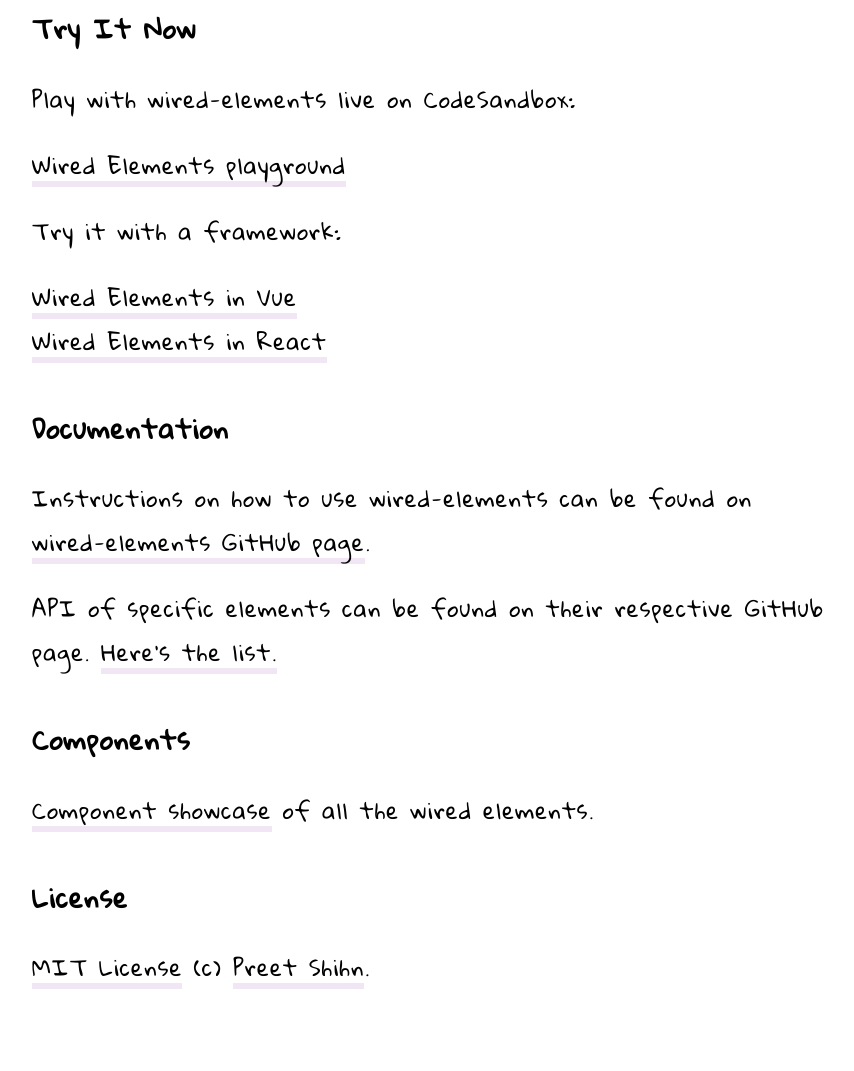
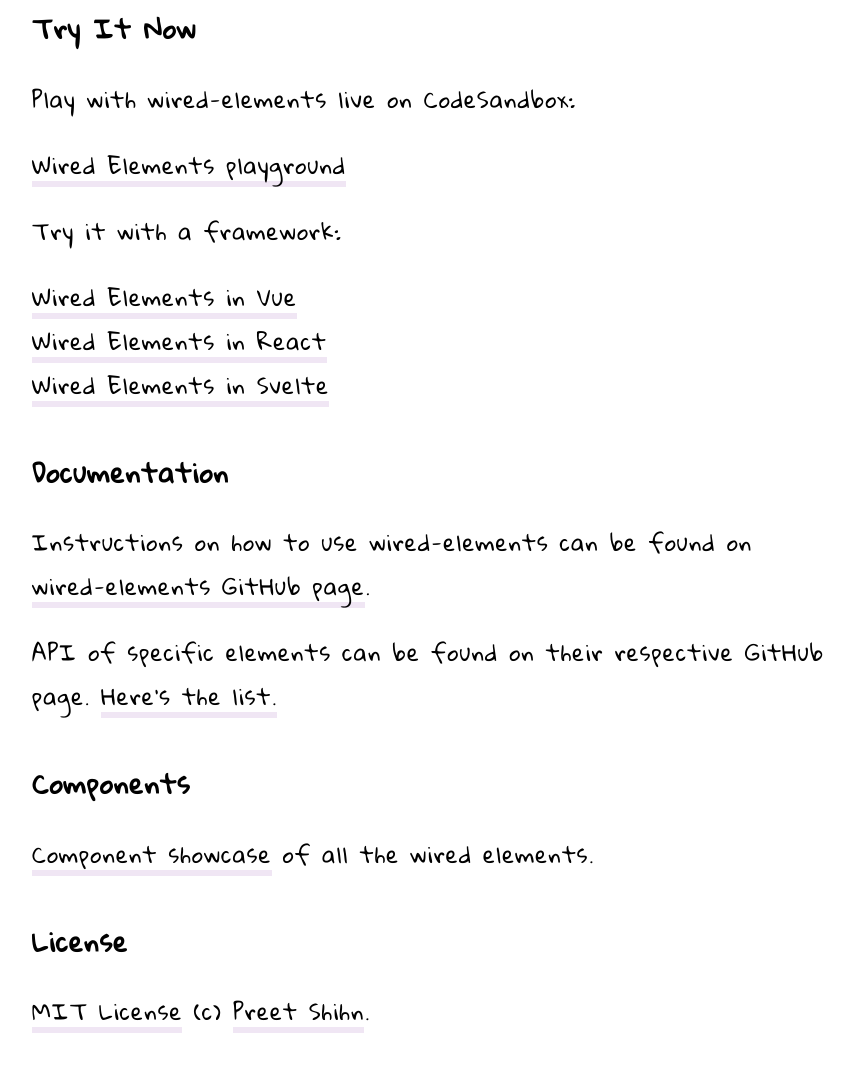
Before and after one commit to wiredjs/www, a website: page index.html in a window 1280 px wide. Shown: the part 1252-2323 px from the top of the page, without its empty margins (208-1062 px from the left). Drawn offline with Linux system fonts and the light colour scheme.

Commit message:
added svelte example

```diff
--- a/index.html
+++ b/index.html
@@ -155,6 +155,10 @@
         <br>
         <a class="textlink" target="_blank" rel="noopener" href="https://codesandbox.io/embed/xrll5wyl8w">Wired
           Elements in React</a>
+        <br>
+        <a class="textlink" target="_blank" rel="noopener"
+          href="https://svelte.dev/repl?version=3.0.0&gist=abf635c032a20c3e18b510c7a15eaac5">Wired
+          Elements in Svelte</a>
       </p>
     </section>
 
```
